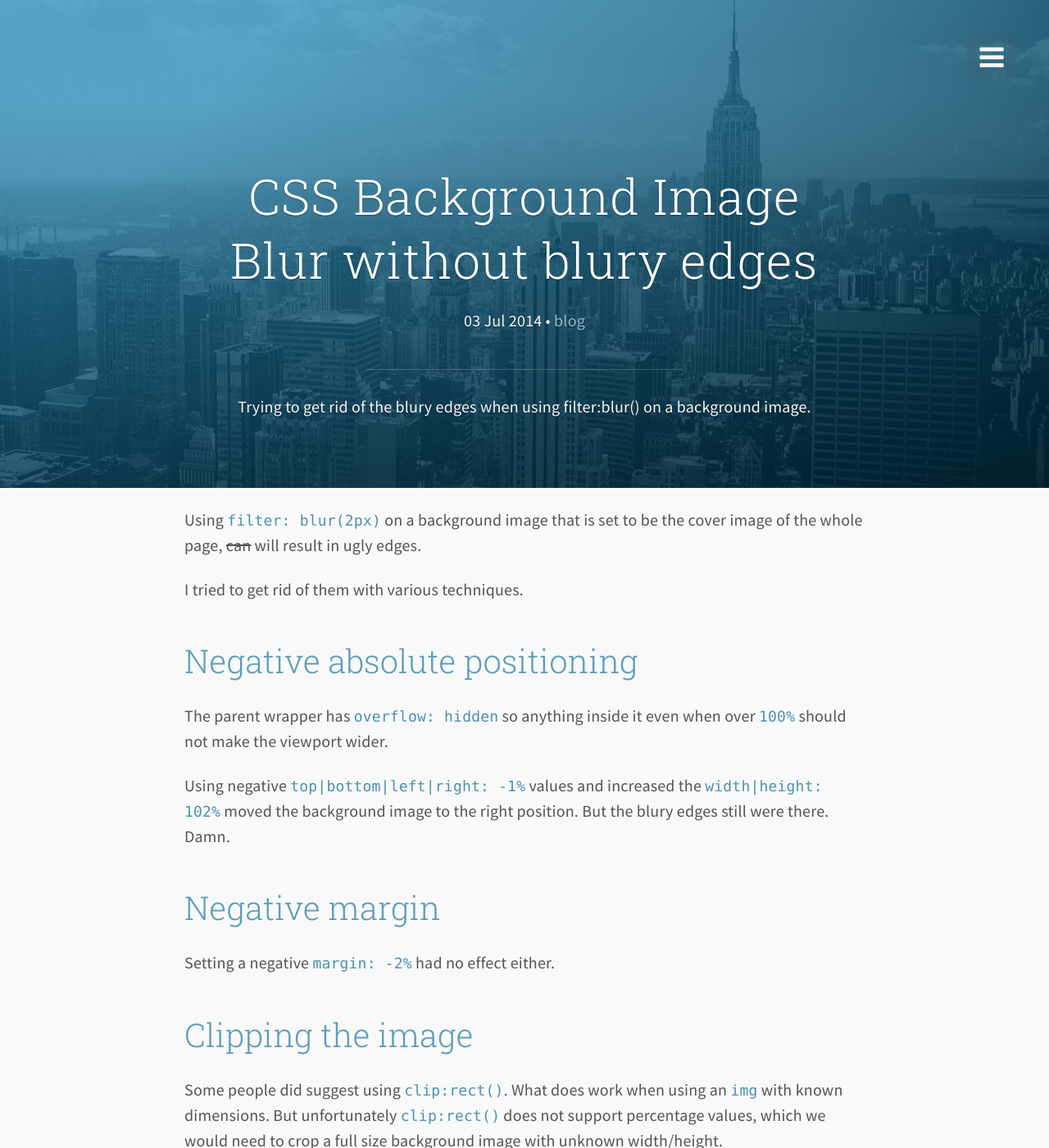
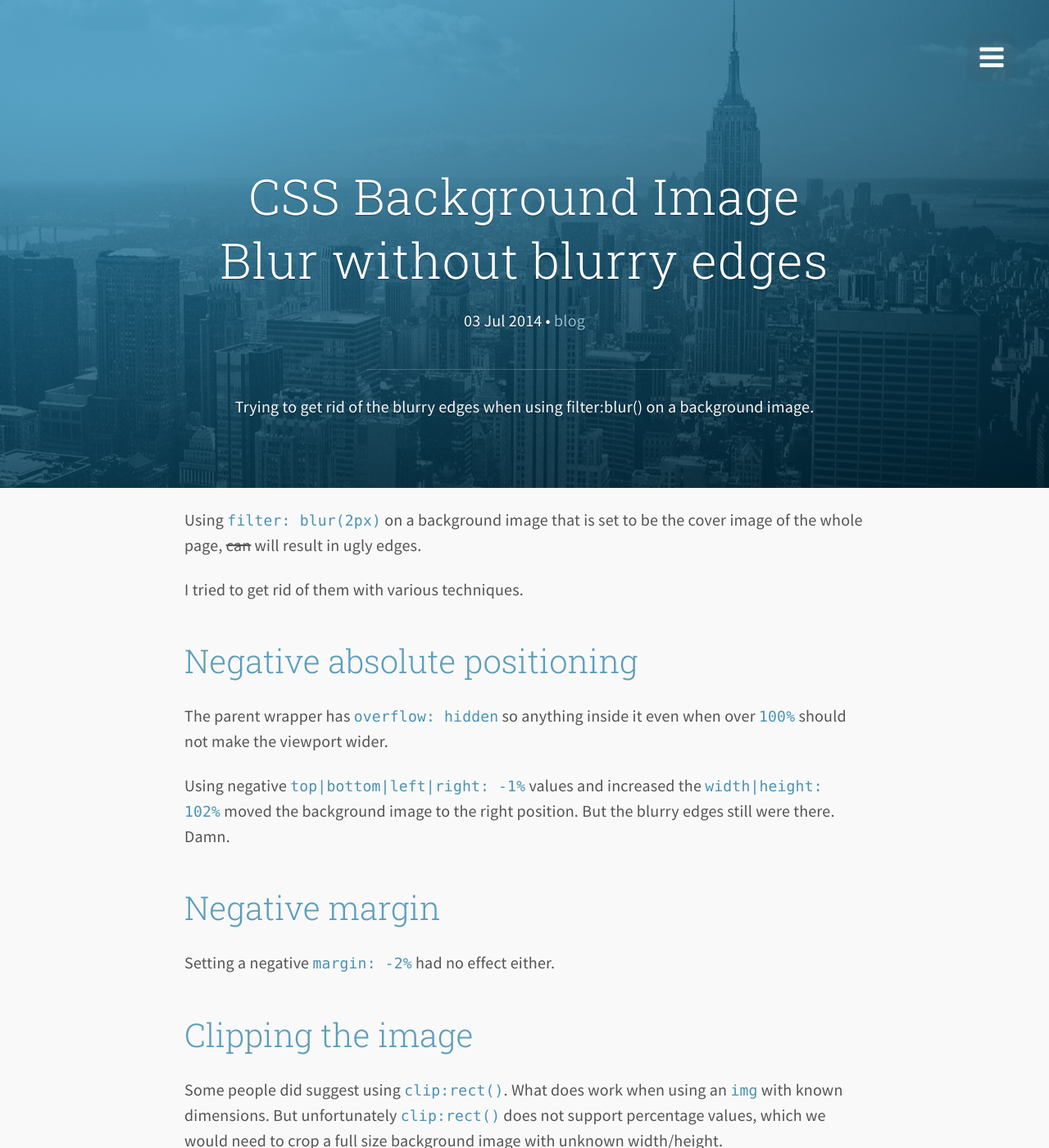
Before and after one commit to l4ci/l4ci.github.io, a Jekyll site: the page built from _posts/2014-07-03-css-background-image-blur-without-blury-edges.html, in a window 1280 px wide and 1400 px high. Shown: the whole window at 82% size. Built offline with Jekyll 4.4.1, drawn with Linux system fonts in a browser that asks for light colours; nearby versions of some CDN libraries; Markdown is read by kramdown in place of the engine named in the settings; some of the changed text lies outside the part shown.

Commit message:
typos
its blurry no blury - idiot

```diff
--- a/_posts/2014-07-03-css-background-image-blur-without-blury-edges.html
+++ b/_posts/2014-07-03-css-background-image-blur-without-blury-edges.html
@@ -1,9 +1,9 @@
 ---
-title:     "CSS Background Image Blur without blury edges"
+title:     "CSS Background Image Blur without blurry edges"
 layout:    post
 published: true
 tags:      blog
-excerpt:   Trying to get rid of the blury edges when using filter:blur() on a background image.
+excerpt:   Trying to get rid of the blurry edges when using filter:blur() on a background image.
 cover:     cover_big_city.jpg
 ---
 <div class="outer">
@@ -16,7 +16,7 @@ cover:     cover_big_city.jpg
 
       <h2>Negative absolute positioning</h2>
       <p>The parent wrapper has <code>overflow: hidden</code> so anything inside it even when over <code>100%</code> should not make the viewport wider.</p>
-      <p>Using negative <code>top|bottom|left|right: -1%</code> values and increased the <code>width|height: 102%</code> moved the background image to the right position. But the blury edges still were there. Damn.</p>
+      <p>Using negative <code>top|bottom|left|right: -1%</code> values and increased the <code>width|height: 102%</code> moved the background image to the right position. But the blurry edges still were there. Damn.</p>
 
       <h2>Negative margin</h2>
       <p>Setting a negative <code>margin: -2%</code> had no effect either.</p>
@@ -26,13 +26,13 @@ cover:     cover_big_city.jpg
 
       <h2>Solution</h2>
       <p>Enough talking what didn't work - here is what did:</p>
-      <p>Simply scaling the background image to <code>110%</code> by using <code>transform: scale(1.1)</code> makes the background image heigher and wider. Blury edges gone. Perfect.</p>
+      <p>Simply scaling the background image to <code>110%</code> by using <code>transform: scale(1.1)</code> makes the background image heigher and wider. Blurry edges gone. Perfect.</p>
 
       <p><strong>But don't forget the vendor prefixes for <code>transform: scale</code></strong></p>
 
       <p>Check out this codepen for the final markup and css.</p>
 
-      <p data-height="268" data-theme-id="0" data-slug-hash="ujhGk" data-default-tab="result" class='codepen'>See the Pen <a href='http://codepen.io/l4ci/pen/ujhGk/'>CSS Background Image Blur without blury edges</a> by Volker Otto (<a href='http://codepen.io/l4ci'>@l4ci</a>) on <a href='http://codepen.io'>CodePen</a>.</p>
+      <p data-height="268" data-theme-id="0" data-slug-hash="ujhGk" data-default-tab="result" class='codepen'>See the Pen <a href='http://codepen.io/l4ci/pen/ujhGk/'>CSS Background Image Blur without blurry edges</a> by Volker Otto (<a href='http://codepen.io/l4ci'>@l4ci</a>) on <a href='http://codepen.io'>CodePen</a>.</p>
       <script async src="//codepen.io/assets/embed/ei.js"></script>
 
       <p>Hope I could help some of you.</p>
```
